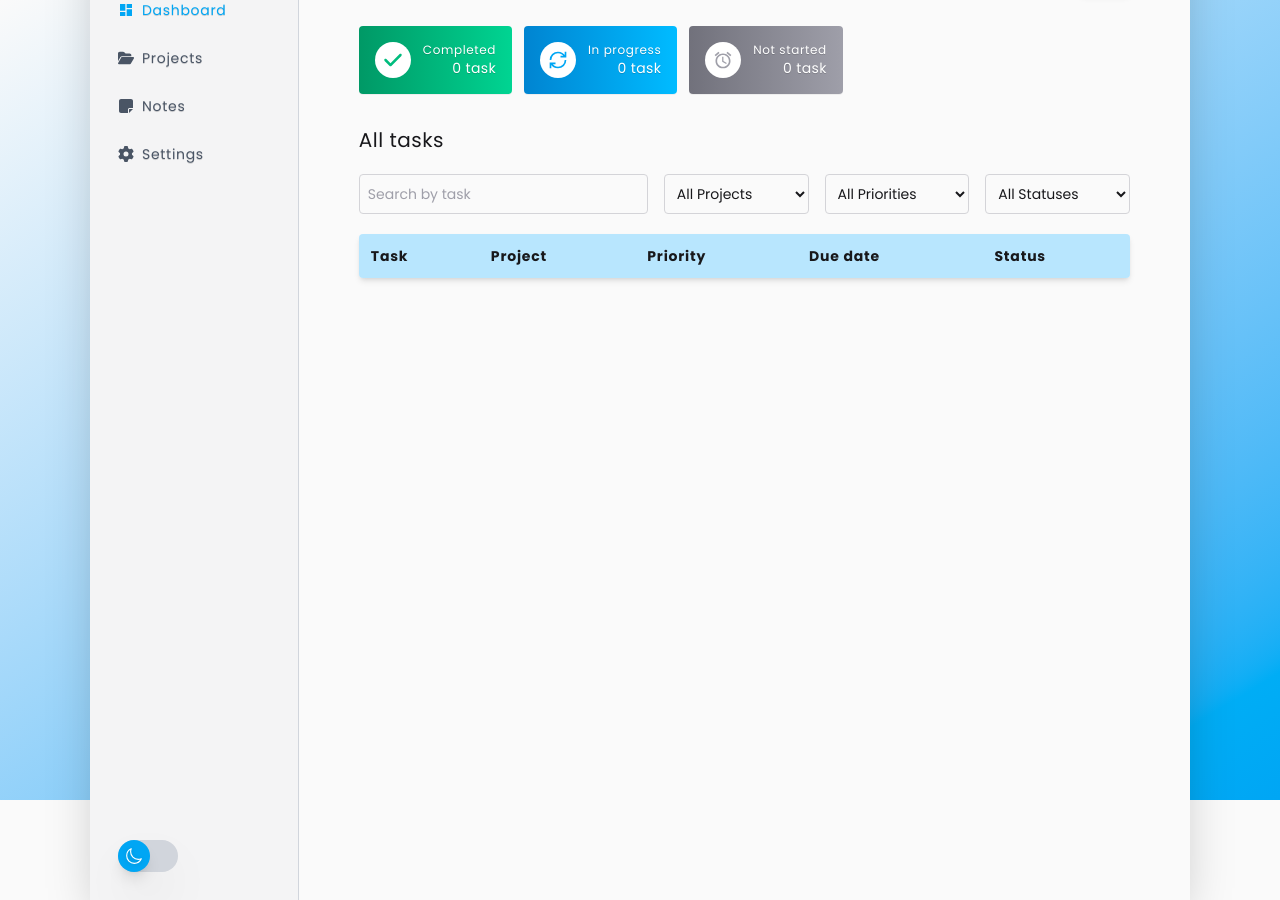
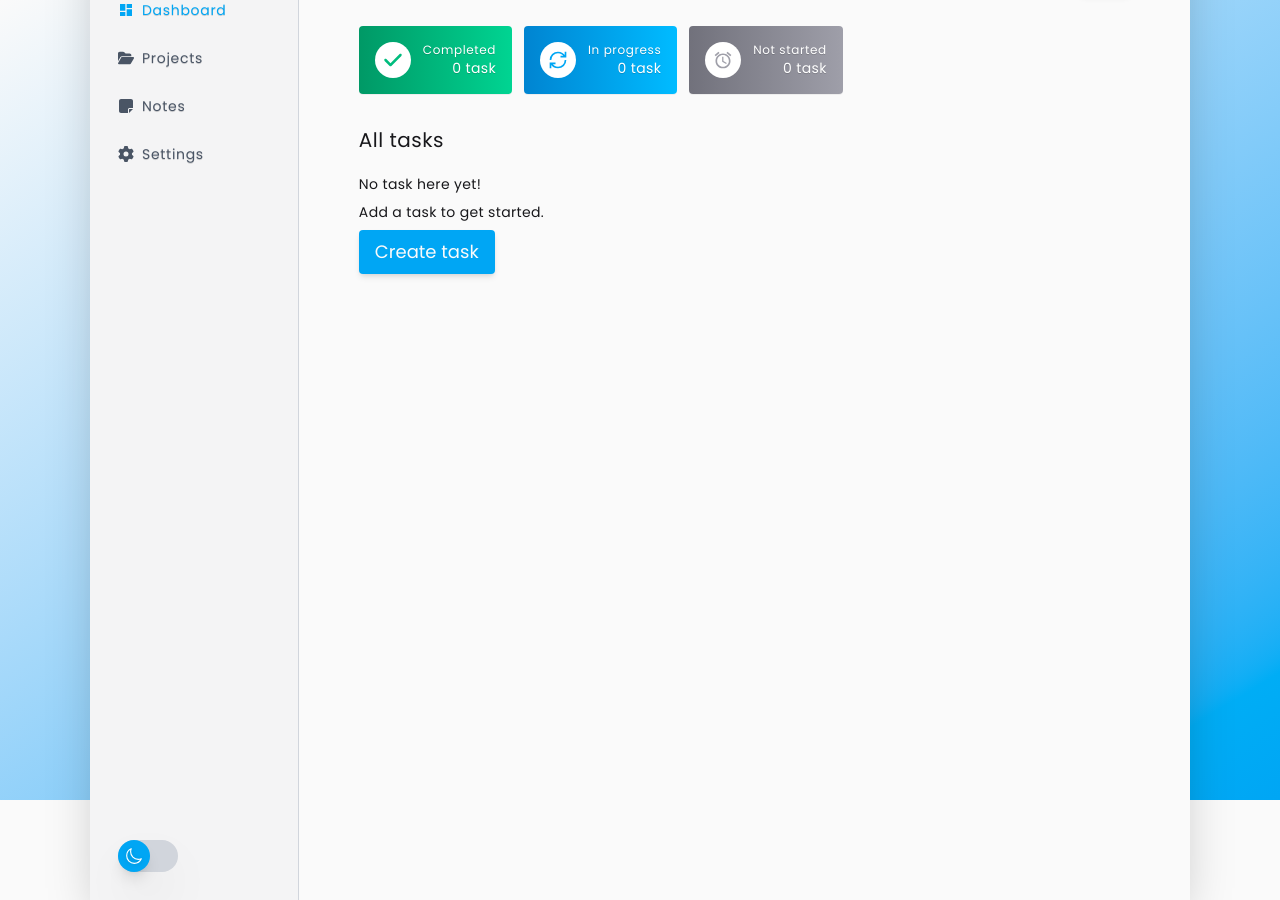
Before and after one commit to viviantangdev/projectboard, a React (Vite) app: page /dashboard in a window 1280 px wide. Built offline with nearby package versions, Linux system fonts and the light colour scheme.

Commit message:
Emptystate dashboard

```diff
--- a/src/features/dashboard/Dashboard.tsx
+++ b/src/features/dashboard/Dashboard.tsx
@@ -1,10 +1,18 @@
+import { useState } from 'react';
 import { MdDashboard } from 'react-icons/md';
+import Modal from '../../shared/components/Modal';
+import { useTasks } from '../../shared/hooks/useTasks';
 import FeatureLayout from '../../shared/layouts/FeatureLayout';
 import DashboardFilterSection from './components/DashboardFilterSection';
+import DashboardStatisticsSection from './components/DashboardStatisticsSection';
 import DashboardTable from './components/DashboardTable';
-import DashboardStatisticsSection from './components/DashboardStatisticsSection';
+import TaskForm from '../../shared/components/TaskForm';
 
 const Dashboard = () => {
+  const [isTaskModalOpen, setIsTaskModalOpen] = useState(false);
+
+  const { tasks } = useTasks();
+
   return (
     <FeatureLayout
       title='Dashboard'
@@ -19,13 +27,35 @@ const Dashboard = () => {
       {/* Tasks */}
       <section className='flex flex-col gap-5'>
         <h3>All tasks</h3>
+        {tasks.length === 0 ? (
+          <div className='flex flex-col items-baseline gap-2'>
+            <p>No task here yet!</p>
+            <p>Add a task to get started.</p>
+            <button
+              type='button'
+              onClick={() => setIsTaskModalOpen(true)}
+              className='actionButton'
+            >
+              Create task
+            </button>
+          </div>
+        ) : (
           <div className='flex flex-col gap-5'>
             {/* Filter and Search */}
             <DashboardFilterSection />
             {/* Table */}
             <DashboardTable />
           </div>
+        )}
       </section>
+      {isTaskModalOpen && (
+        <Modal
+          title={'New task'}
+          isOpen={isTaskModalOpen}
+          setIsOpen={setIsTaskModalOpen}
+          children={<TaskForm setIsModalOpen={setIsTaskModalOpen} />}
+        />
+      )}
     </FeatureLayout>
   );
 };
```
Lines whose indentation alone changed are shown as unchanged.
